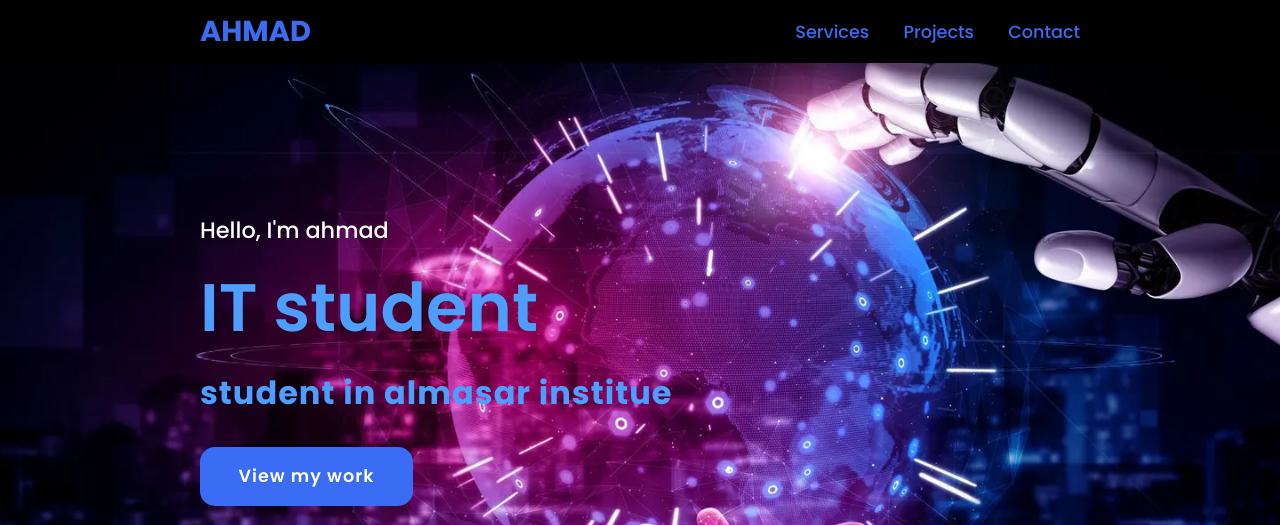
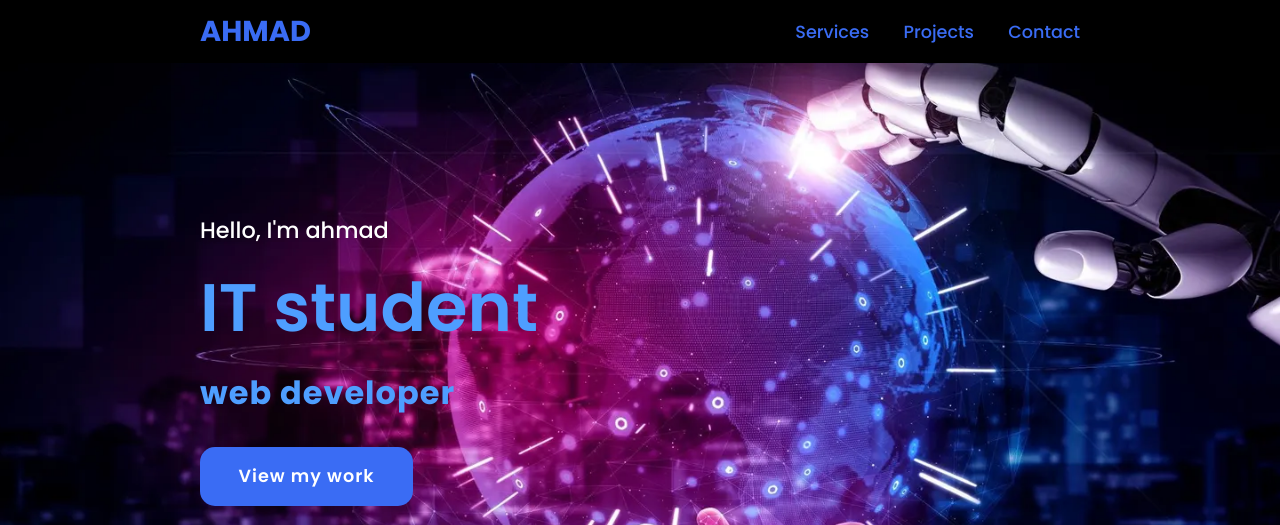
Before and after one commit to ahmadissa7/ahmad.io, a plain HTML site: page index.html in a window 1280 px wide. Shown: the top 525 px of the page. Drawn offline with Linux system fonts and the light colour scheme.

Commit message:
Update index.html

```diff
--- a/index.html
+++ b/index.html
@@ -23,7 +23,7 @@
     <section class="main">
         <div>
             <h2>Hello, I'm ahmad<br><span>IT student</span></h2>
-            <h3>student in almasar institue</h3>
+            <h3>web developer</h3>
             <a href="#projects" class="main-btn">View my work</a>
             <div class="social-icons">
                 <a href="https://wa.me/+96176904998" target="_blank"><i class="fab fa-whatsapp"></i></a>
```
